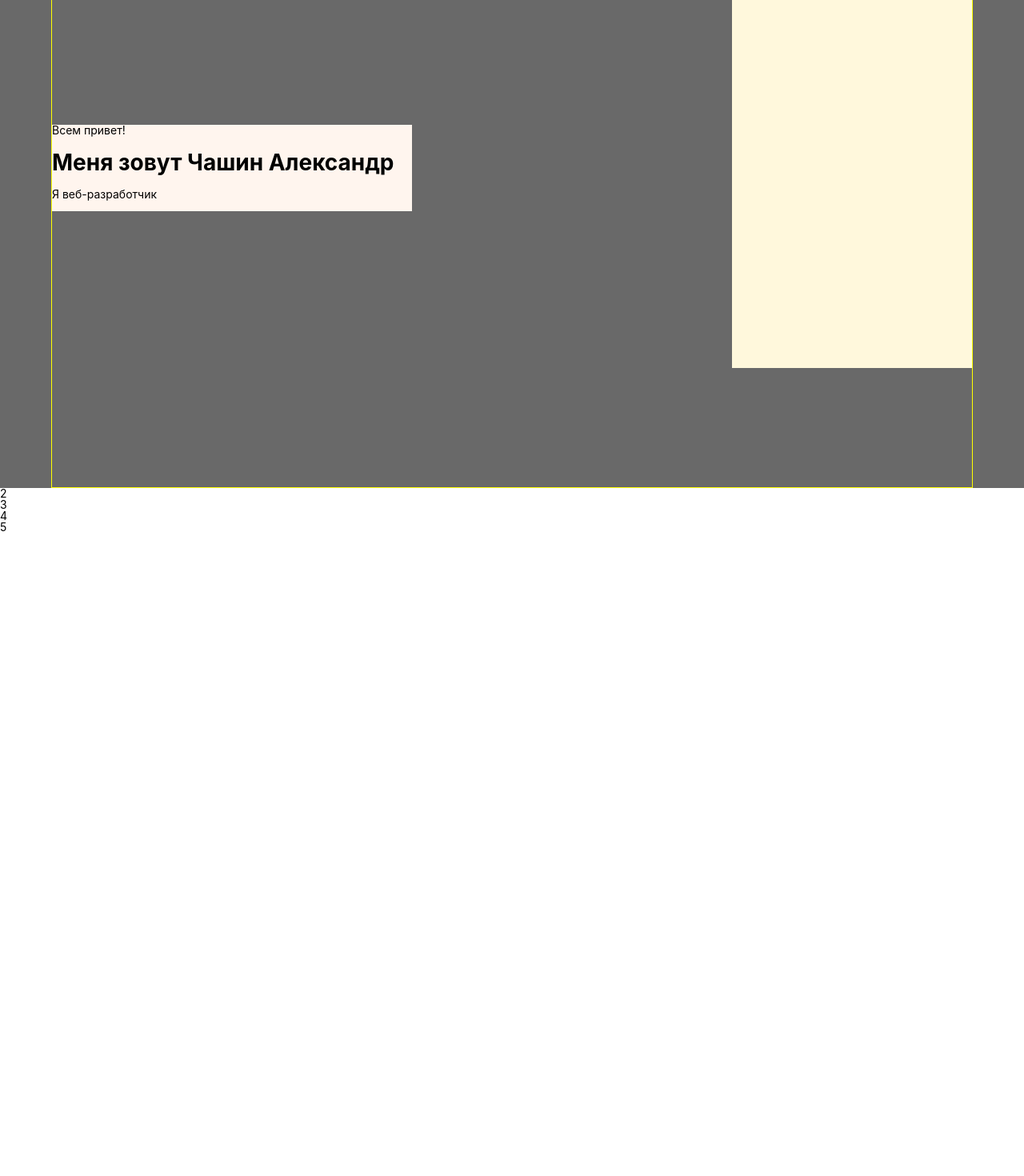
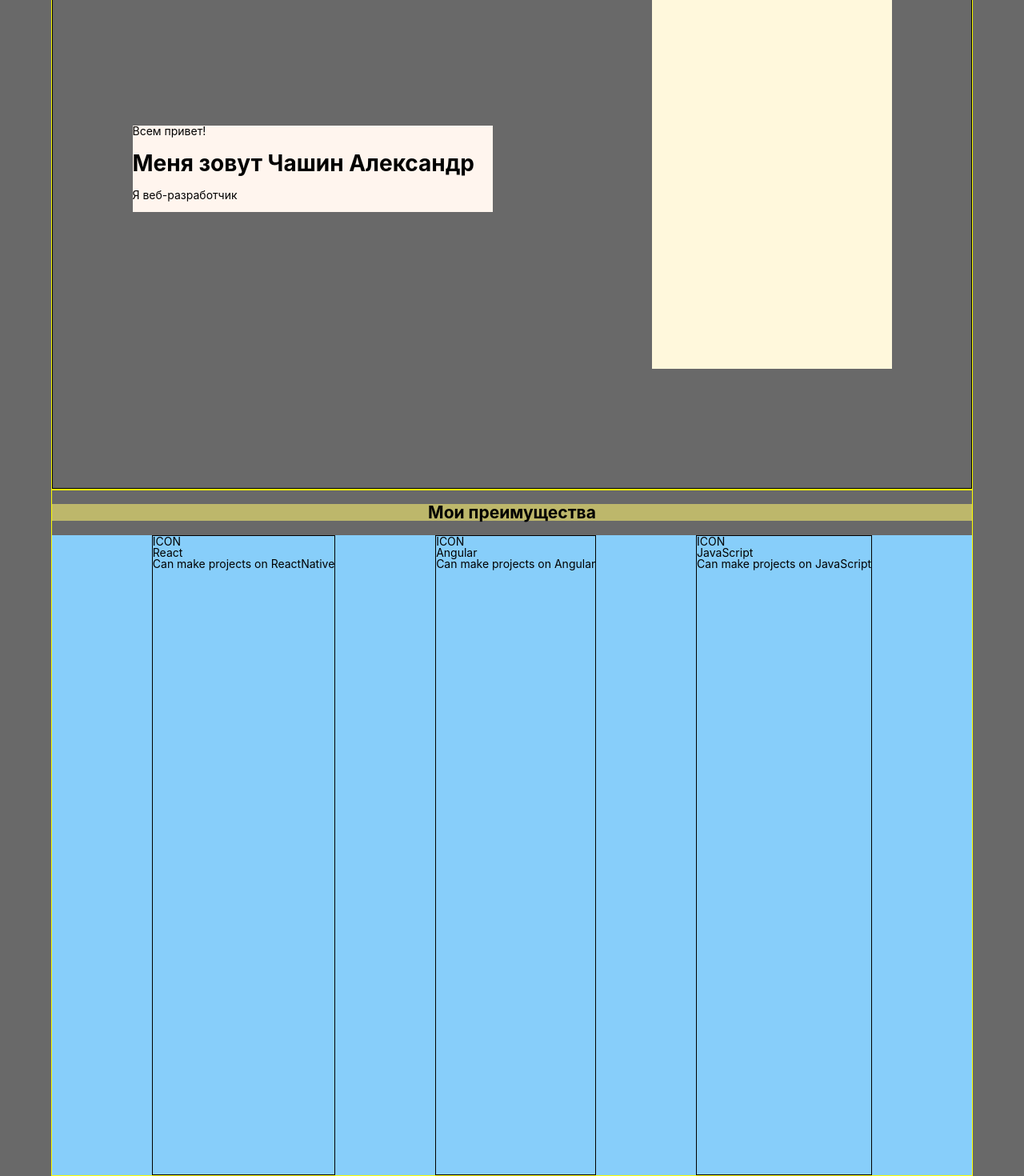
Before and after one commit to Crash2022/MyPortfolioApp, a React (Create React App) app: page / in a window 1280 px wide. Shown: the part 270-1740 px from the top of the page at 80% size. Before the commit the page ends 937 px from the top, so only its background shows below. Built offline with nearby package versions, Linux system fonts and the light colour scheme.

Commit message:
block2 done

```diff
--- a/src/App.tsx
+++ b/src/App.tsx
@@ -1,7 +1,7 @@
 import React from 'react'
 import './App.css'
 import {Header} from "./components/Header/Header"
-import {Main} from "./components/Main/Main";
+import {Main} from "./components/Main/Main"
 
 export const App = () => {
     return (
--- a/src/common/styles/Container.module.css
+++ b/src/common/styles/Container.module.css
@@ -1,10 +1,15 @@
 .container {
     border: 1px solid yellow;
-    height: 100%;
+    /*height: 100%;*/
     width: 90%;
     margin: 0 auto;
 
-    display: flex;
-    justify-content: space-between;
-    align-items: center;
+    /*display: flex;*/
+    /*justify-content: space-around;*/
+    /*align-items: center;*/
 }
+
+.mainBlock {
+    /*height: 100vh;*/
+    background-color: dimgray;
+}
--- a/src/components/Main/Main.tsx
+++ b/src/components/Main/Main.tsx
@@ -1,15 +1,16 @@
 import React from 'react'
-import style from '../Main/Main.module.css'
-import {MainBlock1} from "./MainBlock1";
+import style from '../../common/styles/Container.module.css'
+import {MainBlock1_Greeting} from './MainBlock1_Greeting'
+import {MainBlock2_Skills} from './MainBlock2_Skills'
 
 export const Main = () => {
     return (
         <div className={style.mainBlock}>
-            <MainBlock1/>
-            <div>2</div>
-            <div>3</div>
+            <MainBlock1_Greeting/>
+            <MainBlock2_Skills/>
+ {/*           <div>3</div>
             <div>4</div>
-            <div>5</div>
+            <div>5</div>*/}
         </div>
     );
 }
--- a/src/components/Main/Main.module.css
+++ b/src/components/Main/MainBlock1.module.css
@@ -1,7 +1,7 @@
-.mainBlock {
+/*.mainBlock {
     height: 100vh;
     background-color: dimgray;
-}
+}*/
 
 /*.container {
     border: 1px solid yellow;
@@ -14,15 +14,17 @@
     align-items: center;
 }*/
 
-/*.mainBlock1 {
+.mainBlock1 {
     border: 1px solid;
+    height: 100vh;
+
     display: flex;
     justify-content: space-around;
     align-items: center;
-}*/
+}
 .mainBlock1_text {
    background-color: seashell;
-    width: 450px;
+   width: 450px;
 }
 .mainBlock1_photo {
     background-color: cornsilk;
--- a/src/components/Main/MainBlock1.tsx
+++ b/src/components/Main/MainBlock1_Greeting.tsx
@@ -1,12 +1,12 @@
 import React from 'react'
-import style from '../Main/Main.module.css'
+import style from '../Main/MainBlock1.module.css'
 import commonStyle from '../../common/styles/Container.module.css'
-import myPhotoMain from '../../assets/images/myPhotoMain.jpg'
+//import myPhotoMain from '../../assets/images/myPhotoMain.jpg'
 
-export const MainBlock1 = () => {
+export const MainBlock1_Greeting = () => {
     return (
         <div className={commonStyle.container}>
-           {/* <div className={style.mainBlock1}>*/}
+            <div className={style.mainBlock1}>
                 <div className={style.mainBlock1_text}>
                     <span>Всем привет!</span>
                     <h1>Меня зовут Чашин Александр</h1>
@@ -15,7 +15,7 @@ export const MainBlock1 = () => {
                 <div className={style.mainBlock1_photo}>
                     {/*<img src={myPhotoMain} alt="my photo"/>*/}
                 </div>
-           {/* </div>*/}
+            </div>
         </div>
     );
 }
--- /dev/null
+++ b/src/components/Main/MainBlock2.module.css
@@ -0,0 +1,18 @@
+.mainBlock2 {
+
+}
+
+.mainBlock2_skills {
+    background-color: lightskyblue;
+    height: 100vh;
+    display: flex;
+    justify-content: space-evenly;
+}
+.mainBlock2_title {
+    text-align: center;
+    background-color: darkkhaki;
+}
+
+.mainBlock2_item {
+    border: 1px solid black;
+}
--- /dev/null
+++ b/src/components/Main/MainBlock2_Skills.tsx
@@ -0,0 +1,36 @@
+import React, {useState} from 'react'
+import style from '../Main/MainBlock2.module.css'
+import commonStyle from '../../common/styles/Container.module.css'
+import {v1} from 'uuid';
+import {SkillsList} from './SkillsList';
+
+//export type SkillsArray = Array<SkillsPropsType>
+
+export type SkillsArrayPropsType = {
+    id: string
+    icon: string
+    title: string
+    text: string
+}
+
+export const MainBlock2_Skills = () => {
+
+    const [skills, setSkills] = useState<Array<SkillsArrayPropsType>>([
+        {id: v1(), icon: 'ICON', title: 'React', text: 'Can make projects on ReactNative'},
+        {id: v1(), icon: 'ICON', title: 'Angular', text: 'Can make projects on Angular'},
+        {id: v1(), icon: 'ICON', title: 'JavaScript', text: 'Can make projects on JavaScript'}
+    ])
+
+    return (
+        <div className={commonStyle.container}>
+            <div className={style.mainBlock2}>
+                <div className={style.mainBlock2_title}>
+                    <h2>Мои преимущества</h2>
+                </div>
+                <div className={style.mainBlock2_skills}>
+                    <SkillsList skills={skills}/>
+                </div>
+            </div>
+        </div>
+    );
+}
--- /dev/null
+++ b/src/components/Main/SkillsList.tsx
@@ -0,0 +1,25 @@
+import React from 'react'
+import {v1} from "uuid"
+import {SkillsArrayPropsType} from './MainBlock2_Skills'
+import style from '../Main/MainBlock2.module.css'
+
+export type SkillsListPropsType = { skills: Array<SkillsArrayPropsType> }
+
+export const SkillsList = (props: SkillsListPropsType) => {
+
+    return (
+        <>
+            {
+                props.skills.map(el => {
+                    return (
+                        <div key={v1()} className={style.mainBlock2_item}>
+                            <div>{el.icon}</div>
+                            <div>{el.title}</div>
+                            <div>{el.text}</div>
+                        </div>
+                    )
+                })
+            }
+        </>
+    );
+}
```
